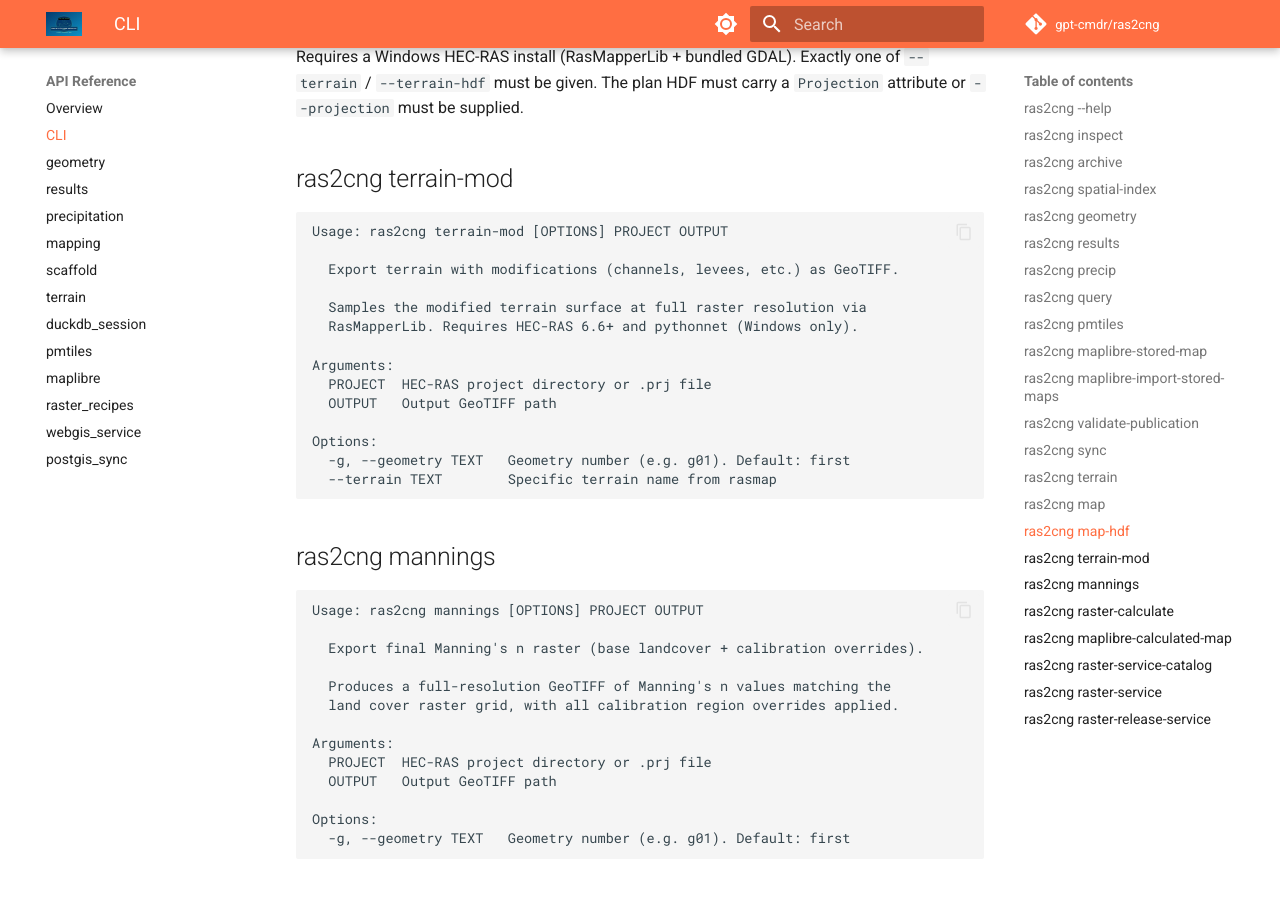
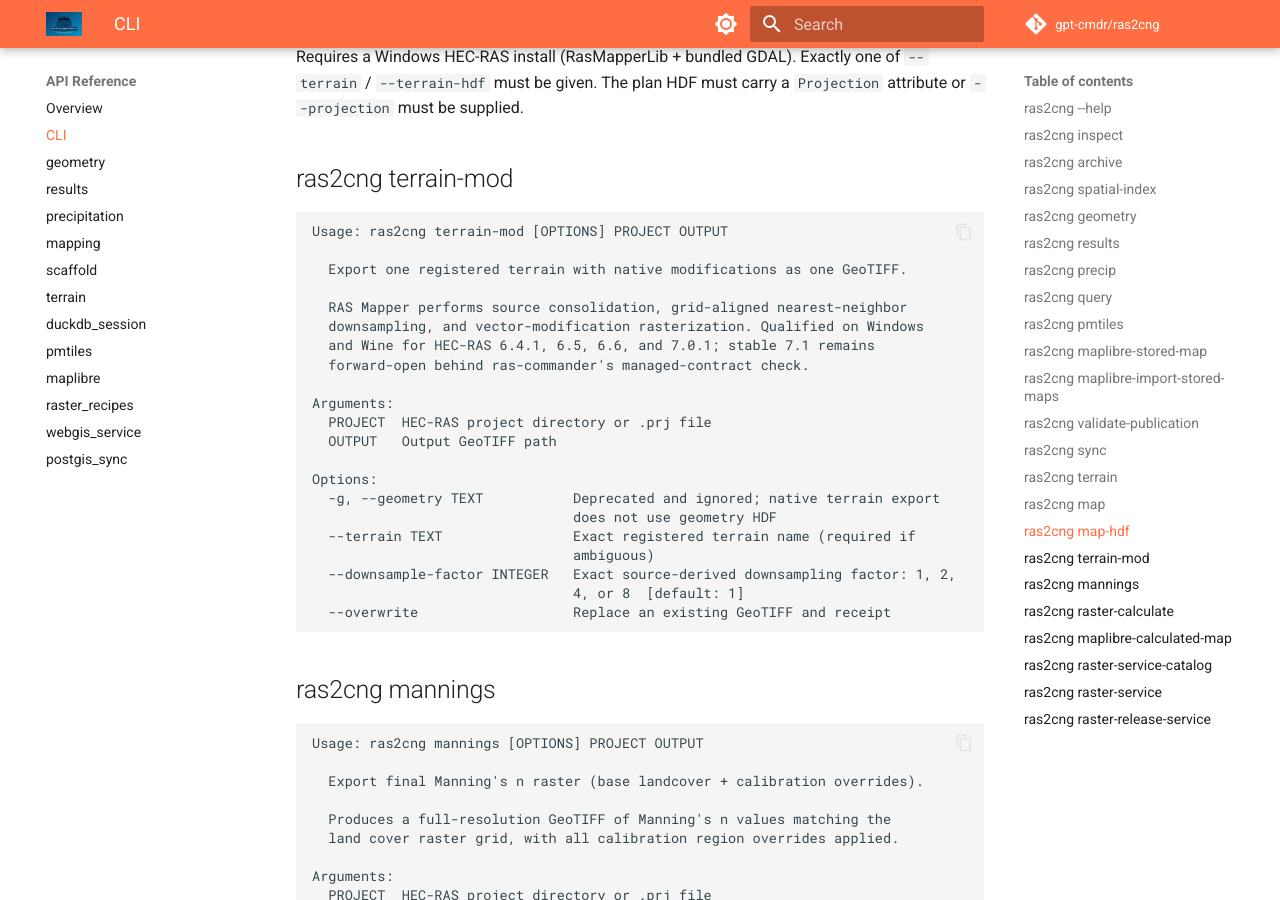
Before and after one commit to gpt-cmdr/ras2cng, an MkDocs documentation site: the page built from docs/api/cli.md, in a window 1280 px wide and 900 px high, scrolled down 8810 px. Built offline with MkDocs 1.6.1 and Material for MkDocs 9.7.7, drawn with Linux system fonts in a browser that asks for light colours; comment, search, counter and statistics services are not loaded.

Commit message:
Use native RAS Mapper terrain export

````diff
--- a/docs/api/cli.md
+++ b/docs/api/cli.md
@@ -441,18 +441,25 @@ of `--terrain` / `--terrain-hdf` must be given. The plan HDF must carry a
 ```
 Usage: ras2cng terrain-mod [OPTIONS] PROJECT OUTPUT
 
-  Export terrain with modifications (channels, levees, etc.) as GeoTIFF.
+  Export one registered terrain with native modifications as one GeoTIFF.
 
-  Samples the modified terrain surface at full raster resolution via
-  RasMapperLib. Requires HEC-RAS 6.6+ and pythonnet (Windows only).
+  RAS Mapper performs source consolidation, grid-aligned nearest-neighbor
+  downsampling, and vector-modification rasterization. Qualified on Windows
+  and Wine for HEC-RAS 6.4.1, 6.5, 6.6, and 7.0.1; stable 7.1 remains
+  forward-open behind ras-commander's managed-contract check.
 
 Arguments:
   PROJECT  HEC-RAS project directory or .prj file
   OUTPUT   Output GeoTIFF path
 
 Options:
-  -g, --geometry TEXT   Geometry number (e.g. g01). Default: first
-  --terrain TEXT        Specific terrain name from rasmap
+  -g, --geometry TEXT           Deprecated and ignored; native terrain export
+                                does not use geometry HDF
+  --terrain TEXT                Exact registered terrain name (required if
+                                ambiguous)
+  --downsample-factor INTEGER   Exact source-derived downsampling factor: 1, 2,
+                                4, or 8  [default: 1]
+  --overwrite                   Replace an existing GeoTIFF and receipt
 ```
 
 ## ras2cng mannings
````
Also changed, not shown: AGENTS.md (+1 -1 lines), CLAUDE.md (+1 -1 lines), docs/api/terrain.md (+34 -0 lines), docs/user-guide/linux-wine-setup.md (+18 -0 lines), 4 other files.
